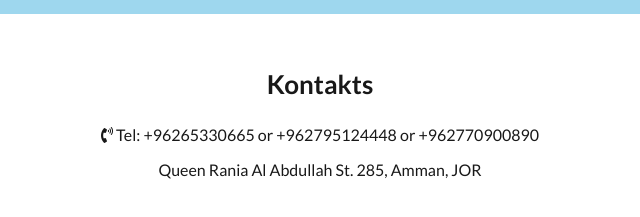
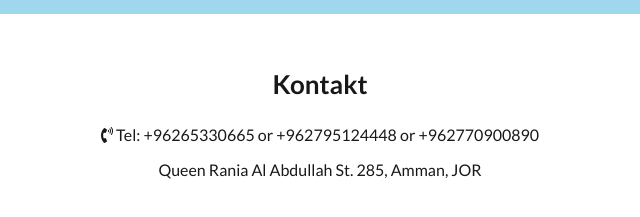
Before and after one commit to RomanCzujko/lgc, a plain HTML site: page index.html in a window 1280 px wide. Shown: the part 1193-1410 px from the top of the page, 320-960 px from the left. Drawn offline with nearby package versions, Linux system fonts and the light colour scheme.

Commit message:
version7

```diff
--- a/index.html
+++ b/index.html
@@ -163,7 +163,7 @@ Wir verfügen über fundierte Kenntnisse in den arabischen, deutschen und englis
 
 
       <section class="main-contacts" id="contacts">
-        <h3 class="main-contacts__title">Kontakts</h3>
+        <h3 class="main-contacts__title">Kontakt</h3>
         <!-- <p class="main-contacts__advice">Send </p> -->
         <p class="main-contacts__telephone">
           <i class="fas fa-phone-volume"></i> Tel: +96265330665 or +962795124448 or +962770900890
```
